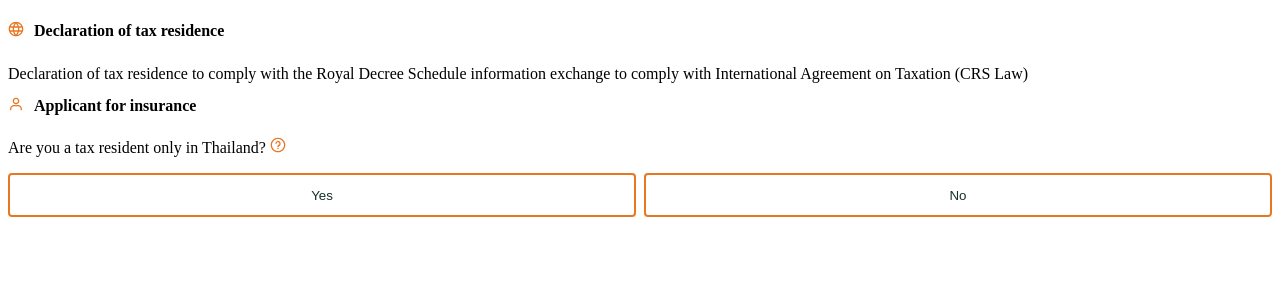
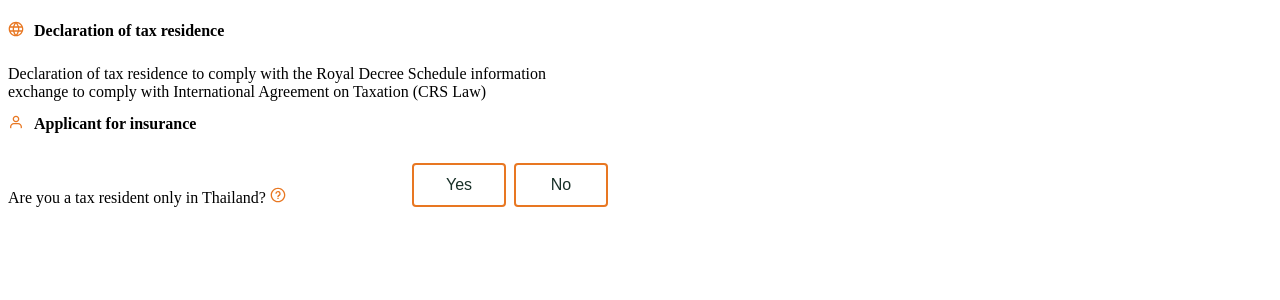
Before and after one commit to thekingnight98/crs-test, a Next.js app: page /CrsSection in a window 1280 px wide. Shown: the top 300 px of the page. Built offline with nearby package versions, Linux system fonts and the light colour scheme.

Commit message:
update code fix layout style

```diff
--- a/pages/CrsSection.tsx
+++ b/pages/CrsSection.tsx
@@ -1,21 +1,26 @@
-import React, { useState, useEffect } from "react";
+import React, { useState, useEffect, useCallback } from "react";
+import Image from "next/image";
+import ChooseOne from "./chooseOne";
 import styles from "./styles.module.scss";
-import ChooseOne from "./chooseOne";
 import TaxResidenceForm from "./TaxResidence";
-import Image from "next/image";
 
 interface InfoCardProps {
   icon: string;
   title: string;
   details: string;
   showTooltip: boolean;
+  handleChooseOneOption: (option: "none" | "yes" | "no") => void;
+  isFormGrid: boolean;
+  isMobile: boolean;
 }
 
 const InfoCard: React.FC<InfoCardProps> = ({
+  details,
+  handleChooseOneOption,
   icon,
+  isFormGrid,
+  showTooltip,
   title,
-  details,
-  showTooltip,
 }) => {
   return (
     <>
@@ -25,14 +30,45 @@ const InfoCard: React.FC<InfoCardProps> = ({
         </span>
         <h2 className={styles.title}>{title}</h2>
       </div>
-      <div className={`${styles.flex} ${styles.alignItemEnd}`}>
-        <div className={styles.infoDetails}>{details}</div>
+      {isFormGrid ? (
+        <div
+          className={`${styles.flex} ${styles.alignItemEnd} ${styles.gridLayoutWrapper}`}
+        >
+          <div className={styles.infoDetails}>
+            {details}
             {showTooltip ? (
               <span className={styles.ml4}>
-            <Image width={16} height={16} src="/tooltip.svg" alt="tooltip" />
+                <Image
+                  width={16}
+                  height={16}
+                  src="/tooltip.svg"
+                  alt="tooltip"
+                />
               </span>
             ) : null}
           </div>
+          <div className={styles.mt16}>
+            <ChooseOne handleChooseOneOption={handleChooseOneOption} />
+          </div>
+        </div>
+      ) : (
+        // กรณ๊ไม่ใช่ grid layout
+        <div className={`${styles.flex} ${styles.alignItemEnd}`}>
+          <div className={styles.infoDetails}>
+            {details}
+            {showTooltip ? (
+              <span className={styles.ml4}>
+                <Image
+                  width={16}
+                  height={16}
+                  src="/tooltip.svg"
+                  alt="tooltip"
+                />
+              </span>
+            ) : null}
+          </div>
+        </div>
+      )}
     </>
   );
 };
@@ -45,45 +81,62 @@ const CrsSection: React.FC = () => {
 
   useEffect(() => {
     const handleResize = () => {
-      setIsMobile(window.innerWidth < 768); // เปลี่ยนเมื่อความกว้างหน้าจอน้อยกว่า 768px (เหมาะสำหรับ mobile)
+      setIsMobile(window.innerWidth < 768);
     };
 
-    handleResize(); // ตรวจสอบความกว้างของหน้าต่างเมื่อโหลดหน้าจอ
-    window.addEventListener("resize", handleResize); // เพิ่ม event listener สำหรับการ resize ของหน้าต่าง
-    return () => window.removeEventListener("resize", handleResize); // ลบ event listener เมื่อ Component ถูก unmount
+    handleResize();
+    window.addEventListener("resize", handleResize);
+    return () => window.removeEventListener("resize", handleResize);
   }, []);
 
-  const handleChooseOneOption = (option: "none" | "yes" | "no") => {
+  const handleChooseOneOption = useCallback((option: "none" | "yes" | "no") => {
     if (option === "yes") {
       setIsTaxResidenceEnabled("yes");
     } else if (option === "no") {
       setIsTaxResidenceEnabled("no");
-    }
-    else {
+    } else {
       setIsTaxResidenceEnabled("none");
     }
-  };
+  }, []);
 
   return (
     <>
+      <div
+        className={
+          isMobile ? styles.customFromWrapperMobile : styles.customFromWrapper
+        }
+      >
         <InfoCard
           icon={require("@/public/language.svg")}
           title="Declaration of tax residence"
           details="Declaration of tax residence to comply with the Royal Decree Schedule information exchange to comply with International Agreement on Taxation (CRS Law)"
           showTooltip={false}
+          handleChooseOneOption={handleChooseOneOption}
+          isFormGrid={false}
+          isMobile={isMobile}
         />
+        {/* แสดงเฉพาะจอมือถือ */}
+        {isMobile && (
+          <div className={styles.mt16}>
+            <ChooseOne handleChooseOneOption={handleChooseOneOption} />
+          </div>
+        )}
+        {/* แสดงเฉพาะจอ desktop */}
+        {!isMobile && (
           <InfoCard
             icon={require("@/public/account.svg")}
             title="Applicant for insurance"
             details="Are you a tax resident only in Thailand?"
             showTooltip={true}
+            handleChooseOneOption={handleChooseOneOption}
+            isFormGrid={true}
+            isMobile={isMobile}
           />
-      <div className={styles.mt16}>
-        <ChooseOne handleChooseOneOption={handleChooseOneOption} />
-      </div>
+        )}
         {isTaxResidenceEnabled && (
           <TaxResidenceForm disabled={isTaxResidenceEnabled} />
         )}
+      </div>
     </>
   );
 };
--- a/pages/styles.module.scss
+++ b/pages/styles.module.scss
@@ -44,6 +44,9 @@
   border: 2px solid var(--Primary-colours-FWD-Orange, #e87722);
   background-color: #fff;
   color: #183028;
+  font-size: 16px;
+  font-style: normal;
+  font-weight: 500;
 }
 
 .optionButton.active {
@@ -151,7 +154,7 @@
   background-color: #e87722;
   /* สร้างเครื่องหมายถูกสีขาว */
   &:after {
-    content: "";
+    content: '';
     position: absolute;
     left: 6px;
     top: 2px;
@@ -220,7 +223,7 @@
   border-radius: 50%;
 
   &::before {
-    content: "";
+    content: '';
     display: block;
     width: 20px;
     height: 20px;
@@ -238,7 +241,7 @@
   border-radius: 50%;
 
   &::before {
-    content: "";
+    content: '';
     display: block;
     width: 24px;
     height: 24px;
@@ -246,3 +249,23 @@
     background-size: cover;
   }
 }
+.gridLayoutWrapper {
+  display: grid;
+    -webkit-column-gap: 1.5rem;
+    column-gap: 1.5rem;
+    row-gap: 1rem;
+    grid-template-columns: 380px 196px;
+    padding-bottom: 1rem;
+    margin: 0;
+}
+.customFromWrapper {
+  grid-template-columns: 1fr !important;
+  width: 600px;
+  text-align: left;
+}
+
+.customFromWrapperMobile {
+  grid-template-columns: 1fr !important;
+  text-align: left;
+  width: 100%;
+}
```
Lines whose indentation alone changed are shown as unchanged.
